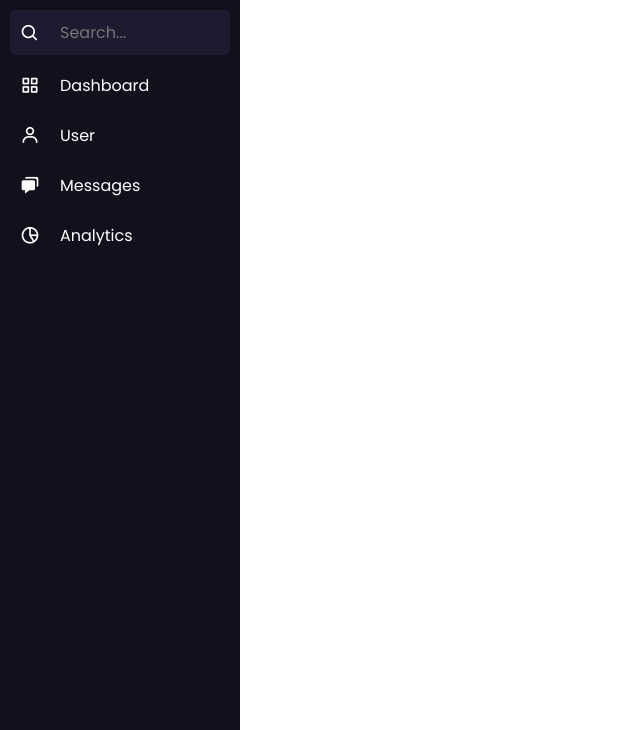
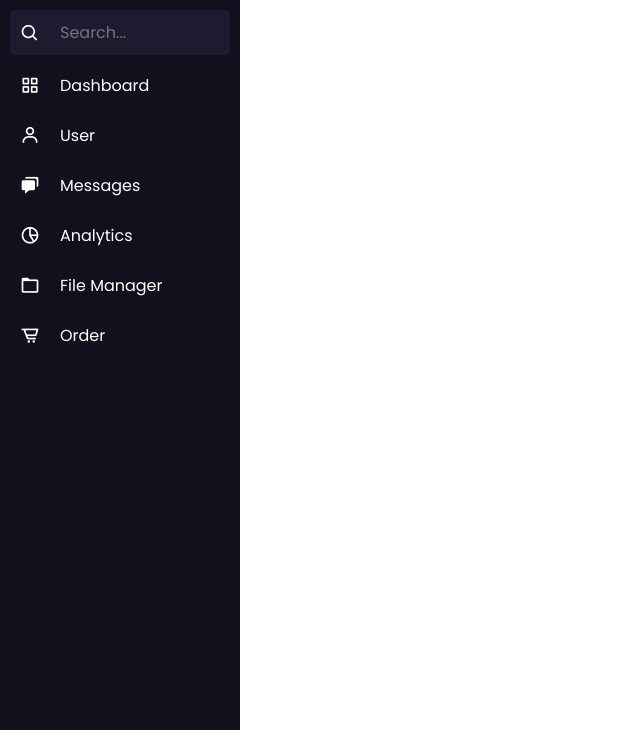
Before and after one commit to HackbartPR/Pretty_Sidebar, a plain HTML site: page public/index.html in a window 1280 px wide. Both pictures are taken after a click on the icon 23 px from the left and 35 px from the top of the page. Shown: the part 70-800 px from the top of the page, without its empty margins (0-640 px from the left). Drawn offline with nearby package versions, Linux system fonts and the light colour scheme.

Commit message:
Continuacao

```diff
--- a/public/index.html
+++ b/public/index.html
@@ -90,6 +90,30 @@
           <!-- ANALYTICS TEXT TOOLTIP -->
           <span class="l-sidebar__tooltip">Analytics</span>
         </div>
+
+        <!-- CAMPO FOLDER -->
+        <div class="l-sideBar__folder">
+          <!-- CAMPO FOLDER ICON -->
+          <div class="l-sideBar__folder__icon">
+            <i class="bx bx-folder"></i>
+          </div>
+          <!-- FOLDER TEXT -->
+          <span id="l-sidebar__folder__text" class="l-sidebar__folder__text">File Manager</span>
+          <!-- FOLDER TEXT TOOLTIP -->
+          <span class="l-sidebar__tooltip">File Manager</span>
+        </div>
+
+        <!-- CAMPO ORDER -->
+        <div class="l-sideBar__order">
+          <!-- CAMPO ORDER ICON -->
+          <div class="l-sideBar__order__icon">
+            <i class="bx bx-cart-alt"></i>
+          </div>
+          <!-- ORDER TEXT -->
+          <span id="l-sidebar__order__text" class="l-sidebar__order__text">Order</span>
+          <!-- ORDER TEXT TOOLTIP -->
+          <span class="l-sidebar__tooltip">Order</span>
+        </div>
       </div>
 
       <!-- CAMPO CONTÉM O CAMPO LOGOUT -->
--- a/public/style.css
+++ b/public/style.css
@@ -21,13 +21,14 @@ body {
 
   background-color: rgb(18, 16, 29);
   height: 100%;
-  width: 240px;
+  width: 60px;
 
   display: flex;
   justify-content: space-between;
   flex-direction: column;
 
   color: #fff;
+  transition: all 0.2s ease;
 }
 
 /* SIDEBAR => CONTENT */
@@ -51,7 +52,7 @@ body {
 
   display: flex;
   flex-direction: row;
-  justify-content: space-between;
+  justify-content: center;
   align-items: center;
 }
 
@@ -61,16 +62,15 @@ body {
   width: 100%;
   height: 100%;
 
-  display: flex;
+  display: none;
   align-items: center;
   flex-direction: row;
   gap: 5px;
 
-  display: flex;
-  align-items: center;
-  flex-direction: row;
+  opacity: 0;
 
   font-size: 26px;
+  transition: all 0.2s ease;
 }
 
 /* SIDEBAR => CONTENT => BRAND-WRAPPER => BRAND => NAME*/
@@ -78,7 +78,7 @@ body {
   font-size: 20px;
 }
 
-/* SIDEBAR => CONTENT => BRAND-WRAPPER => MENU*/
+/* SIDEBAR => CONTENT => BRAND-WRAPPER => ICON*/
 .l-sidebar__brand-wrapper__menu {
   position: relative;
   height: 100%;
@@ -123,6 +123,9 @@ body {
   align-items: center;
 
   padding: 10px;
+
+  opacity: 0;
+  transition: all 0.2s ease;
 }
 
 /* SIDEBAR => CONTENT => SEARCH => DIV-INPUT => INPUT */
@@ -168,6 +171,12 @@ body {
   align-items: center;
 }
 
+/* SIDEBAR => CONTENT => DASHBOARD => TEXT */
+.l-sidebar__dashboard__text {
+  opacity: 0;
+  transition: all 0.2s ease;
+}
+
 /* SIDEBAR => CONTENT => USER */
 .l-sideBar__user {
   position: relative;
@@ -196,6 +205,12 @@ body {
 
   display: flex;
   align-items: center;
+}
+
+/* SIDEBAR => CONTENT => USER => TEXT */
+.l-sidebar__user__text {
+  opacity: 0;
+  transition: all 0.2s ease;
 }
 
 /* SIDEBAR => CONTENT => MESSAGES */
@@ -228,6 +243,12 @@ body {
   align-items: center;
 }
 
+/* SIDEBAR => CONTENT => MESSAGES => TEXT */
+.l-sidebar__messages__text {
+  opacity: 0;
+  transition: all 0.2s ease;
+}
+
 /* SIDEBAR => CONTENT => ANALYTICS */
 .l-sideBar__analytics {
   position: relative;
@@ -256,6 +277,91 @@ body {
 
   display: flex;
   align-items: center;
+}
+
+/* SIDEBAR => CONTENT => ANALYTICS => TEXT */
+.l-sidebar__analytics__text {
+  opacity: 0;
+  transition: all 0.2s ease;
+}
+
+/* SIDEBAR => CONTENT => FOLDER */
+.l-sideBar__folder {
+  position: relative;
+  width: 100%;
+
+  display: flex;
+  flex-direction: row;
+  align-items: center;
+  gap: 10px;
+
+  border-radius: 5px;
+
+  transition: 0.2s ease-in-out;
+  cursor: pointer;
+}
+
+.l-sideBar__folder:hover {
+  background-color: rgb(224, 222, 226);
+  color: rgb(30, 27, 49);
+}
+
+/* SIDEBAR => CONTENT => FOLDER => ICON */
+.l-sideBar__folder__icon {
+  font-size: 20px;
+  padding: 10px;
+
+  display: flex;
+  align-items: center;
+}
+
+/* SIDEBAR => CONTENT => FOLDER => TEXT */
+.l-sidebar__folder__text {
+  white-space: nowrap;
+
+  opacity: 0;
+  transition: all 0.2s ease;
+}
+
+/* SIDEBAR => CONTENT => FOLDER => TOOLTIP */
+.l-sideBar__folder .l-sidebar__tooltip {
+  white-space: nowrap;
+}
+
+/* SIDEBAR => CONTENT => ORDER */
+.l-sideBar__order {
+  position: relative;
+  width: 100%;
+
+  display: flex;
+  flex-direction: row;
+  align-items: center;
+  gap: 10px;
+
+  border-radius: 5px;
+
+  transition: 0.2s ease-in-out;
+  cursor: pointer;
+}
+
+.l-sideBar__order:hover {
+  background-color: rgb(224, 222, 226);
+  color: rgb(30, 27, 49);
+}
+
+/* SIDEBAR => CONTENT => ORDER => ICON */
+.l-sideBar__order__icon {
+  font-size: 20px;
+  padding: 10px;
+
+  display: flex;
+  align-items: center;
+}
+
+/* SIDEBAR => CONTENT => ORDER => TEXT */
+.l-sidebar__order__text {
+  opacity: 0;
+  transition: all 0.2s ease;
 }
 
 /* FOOTER */
@@ -289,42 +395,57 @@ body {
 }
 
 /* TOOLTIP DASHBOARD*/
-.l-sideBar.hideSidebar .l-sideBar__dashboard:hover .l-sidebar__tooltip {
+.l-sideBar:not(.showSidebar) .l-sideBar__dashboard:hover .l-sidebar__tooltip {
   transform: translateX(120%);
 
   opacity: 1;
 }
 
 /* TOOLTIP USER*/
-.l-sideBar.hideSidebar .l-sideBar__user:hover .l-sidebar__tooltip {
+.l-sideBar:not(.showSidebar) .l-sideBar__user:hover .l-sidebar__tooltip {
   transform: translateX(140%);
 
   opacity: 1;
 }
 
 /* TOOLTIP MESSAGES*/
-.l-sideBar.hideSidebar .l-sideBar__messages:hover .l-sidebar__tooltip {
+.l-sideBar:not(.showSidebar) .l-sideBar__messages:hover .l-sidebar__tooltip {
   transform: translateX(122%);
 
   opacity: 1;
 }
 
 /* TOOLTIP ANALYTICS*/
-.l-sideBar.hideSidebar .l-sideBar__analytics:hover .l-sidebar__tooltip {
+.l-sideBar:not(.showSidebar) .l-sideBar__analytics:hover .l-sidebar__tooltip {
   transform: translateX(124%);
+
+  opacity: 1;
+}
+
+/* TOOLTIP FOLDER*/
+.l-sideBar:not(.showSidebar) .l-sideBar__folder:hover .l-sidebar__tooltip {
+  transform: translateX(118%);
+
+  opacity: 1;
+}
+
+/* TOOLTIP FOLDER*/
+.l-sideBar:not(.showSidebar) .l-sideBar__order:hover .l-sidebar__tooltip {
+  transform: translateX(135%);
 
   opacity: 1;
 }
 
 /* CLASSES PARA OS EVENTOS JAVASCRIPT */
 .centerMenu {
-  justify-content: center;
+  justify-content: space-between;
 }
 
-.hideElements {
-  display: none;
+.showElements {
+  display: flex;
+  opacity: 1;
 }
 
-.hideSidebar {
-  width: auto;
+.showSidebar {
+  width: 240px;
 }
--- a/script.js
+++ b/script.js
@@ -9,31 +9,39 @@ document.addEventListener('DOMContentLoaded', () => {
 function hideMenu() {
   // RETIRA A LOGO MARCA E O NOME DA MARCA
   let divBrand = document.getElementById('l-sidebar__brand-wrapper__brand')
-  divBrand.classList.toggle('hideElements')
+  divBrand.classList.toggle('showElements')
 
   //RETIRA A DIV DE PESQUISA
   let divSearch = document.getElementById('l-sideBar__search__input')
-  divSearch.classList.toggle('hideElements')
+  divSearch.classList.toggle('showElements')
 
   //RETIRA O INPUT DE PESQUISA
   let inputSearch = document.getElementById('e-search-input')
-  inputSearch.classList.toggle('hideElements')
+  inputSearch.classList.toggle('showElements')
 
   //RETIRA O TEXTO DE DASHBOARD
   let spanDashboard = document.getElementById('l-sidebar__dashboard__text')
-  spanDashboard.classList.toggle('hideElements')
+  spanDashboard.classList.toggle('showElements')
 
   //RETIRA O TEXTO DE USER
   let spanUser = document.getElementById('l-sidebar__user__text')
-  spanUser.classList.toggle('hideElements')
+  spanUser.classList.toggle('showElements')
 
   //RETIRA O TEXTO DE MESSAGES
   let spanMessages = document.getElementById('l-sidebar__messages__text')
-  spanMessages.classList.toggle('hideElements')
+  spanMessages.classList.toggle('showElements')
 
   //RETIRA O TEXTO DE ANALYTICS
   let spanAnalytics = document.getElementById('l-sidebar__analytics__text')
-  spanAnalytics.classList.toggle('hideElements')
+  spanAnalytics.classList.toggle('showElements')
+
+  //RETIRA O TEXTO DE FOLDER
+  let spanFolder = document.getElementById('l-sidebar__folder__text')
+  spanFolder.classList.toggle('showElements')
+
+  //RETIRA O TEXTO DE ORDER
+  let spanOrder = document.getElementById('l-sidebar__order__text')
+  spanOrder.classList.toggle('showElements')
 
   //CENTRALIZA O ICONE DO MENU
   let divBtnMenu = document.getElementById('l-sidebar__brand-wrapper')
@@ -41,5 +49,5 @@ function hideMenu() {
 
   //AJUSTA O TAMANHO DA SIDEBAR PARA ACOMODAR SOMENTE OS ICONES
   let sideBar = document.getElementById('l-sideBar')
-  sideBar.classList.toggle('hideSidebar')
+  sideBar.classList.toggle('showSidebar')
 }
```
